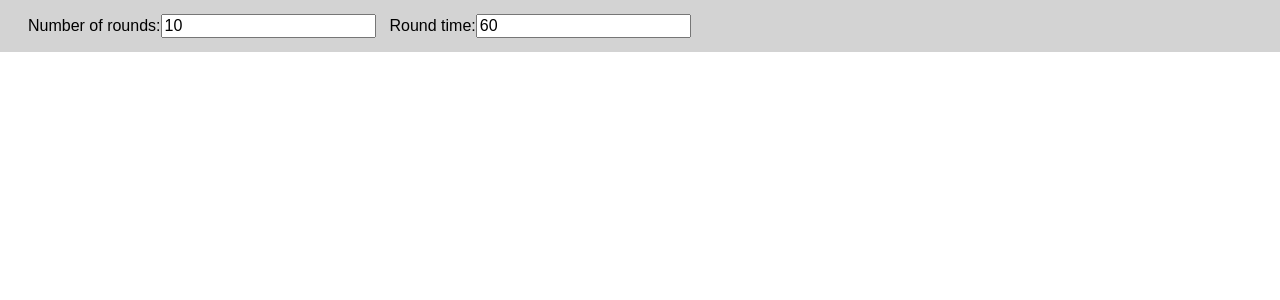
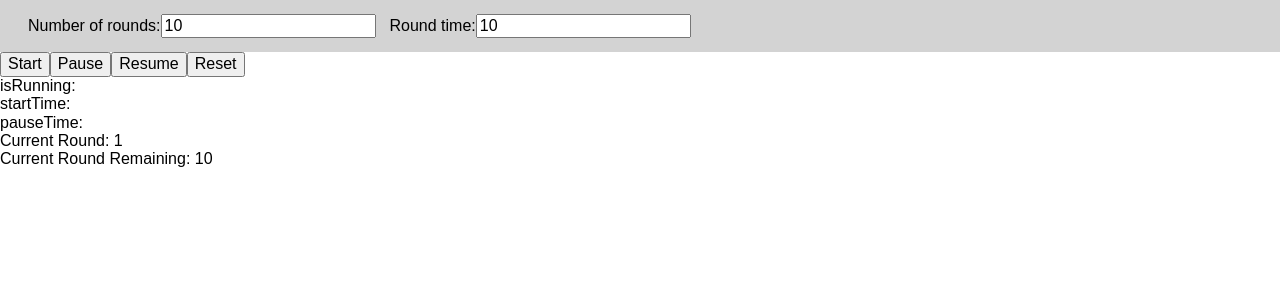
Before and after one commit to martincastell/intervals, a React (Create React App) app: page / in a window 1280 px wide. Shown: the top 300 px of the page. Built offline with nearby package versions, Linux system fonts and the light colour scheme.

Commit message:
First pass at wiring everything together.

```diff
--- a/src/App.js
+++ b/src/App.js
@@ -1,30 +1,68 @@
 import React, { Component } from 'react';
 import 'normalize.css';
 import './App.css';
+import {getRunningIntervalState, pause, reset, resume, setRoundsTo, setRoundTimeTo, start} from './state/appState';
 import IntervalConfig from './components/IntervalConfig/IntervalConfig';
-import {setRoundsTo, setRoundTimeTo} from './state/appState';
 
 class App extends Component {
 
   state = {
     config: {
       rounds: 10,
-      roundTime: 60,
+      roundTime: 10,
     },
+    request: null,
+    // interval instance...
+    startTime: null,
+    pauseTime: null,
+    isRunning: false,
   };
 
+  start = () => {
+    this.tick();
+    this.setState(start);
+  };
+  pause = () => {
+    this.cancelTick();
+    this.setState(pause);
+  };
+  resume = () => {
+    this.tick();
+    this.setState(resume)
+  };
+  reset = () => {
+    this.cancelTick();
+    this.setState(reset)
+  };
   onRoundsChange = (event) => this.setState(setRoundsTo(event.target.value));
   onRoundTimeChange = (event) => this.setState(setRoundTimeTo(event.target.value));
 
+  tick = () => this.setState({ request: requestAnimationFrame(this.tick) });
+  cancelTick = () => {
+    cancelAnimationFrame(this.state.request);
+    this.setState({ request: null});
+  };
+
   render() {
-    const {config} = this.state;
-    const {onRoundsChange, onRoundTimeChange} = this;
+    const {config, isRunning, startTime, pauseTime} = this.state;
+    const interval = getRunningIntervalState(this.state);
 
     return (
       <div className="App">
         <IntervalConfig config={config}
-                        onRoundsChange={onRoundsChange}
-                        onRoundTimeChange={onRoundTimeChange} />
+                        onRoundsChange={this.onRoundsChange}
+                        onRoundTimeChange={this.onRoundTimeChange} />
+        <div>
+          <button type="button" onClick={this.start}>Start</button>
+          <button type="button" onClick={this.pause}>Pause</button>
+          <button type="button" onClick={this.resume}>Resume</button>
+          <button type="button" onClick={this.reset}>Reset</button>
+        </div>
+        <div>isRunning: {isRunning}</div>
+        <div>startTime: {startTime}</div>
+        <div>pauseTime: {pauseTime}</div>
+        <div>Current Round: {interval.round}</div>
+        <div>Current Round Remaining: {interval.roundRemaining}</div>
       </div>
     );
   }
--- a/src/state/appState.js
+++ b/src/state/appState.js
@@ -12,3 +12,54 @@ export function setRoundsTo(rounds) {
 export function setRoundTimeTo(roundTime) {
   return (state) => ({ config: updateConfig(state.config, {roundTime}) });
 }
+
+export function start() {
+  return {
+    isRunning: true,
+    startTime: Date.now(),
+  };
+}
+
+export function reset() {
+  return {
+    isRunning: false,
+    startTime: null,
+    pauseTime: null,
+  };
+}
+
+export function pause() {
+  return {
+    isRunning: false,
+    pauseTime: Date.now(),
+  };
+}
+
+export function resume({pauseTime, startTime}) {
+  const now = Date.now();
+
+  return {
+    isRunning: true,
+    startTime: (now - pauseTime) + startTime,
+    pauseTime: null,
+  };
+}
+
+export function getRunningIntervalState({isRunning, config, startTime, pauseTime}) {
+  if (startTime) {
+    const now = Date.now();
+    const totalElapsed = ((pauseTime || now) - startTime) / 1000;
+    const round = Math.floor(totalElapsed/config.roundTime) + 1;
+    const roundRemaining = round * config.roundTime - totalElapsed;
+
+    return {
+      round,
+      roundRemaining: roundRemaining.toFixed(1),
+    }
+  } else {
+    return {
+      round: 1,
+      roundRemaining: config.roundTime,
+    }
+  }
+}
```
Also changed, not shown: src/components/Timer/Timer.js (added, +12 -0 lines).
